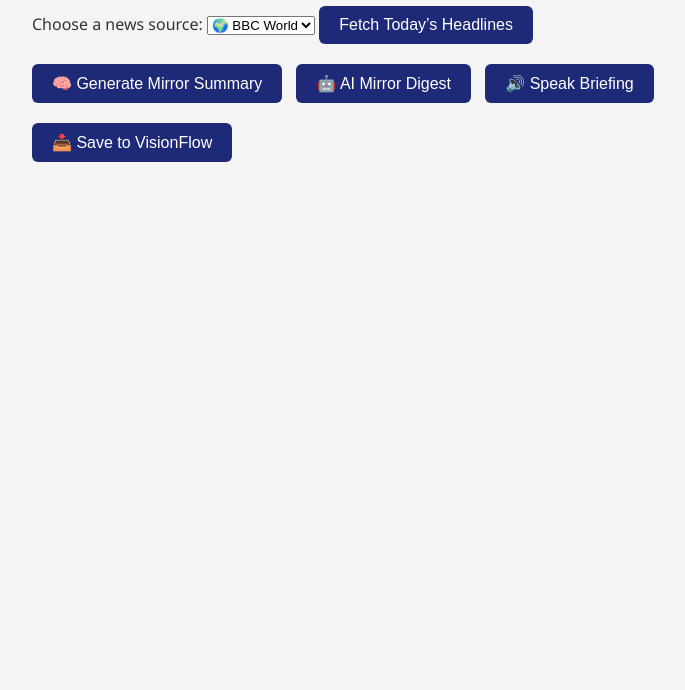
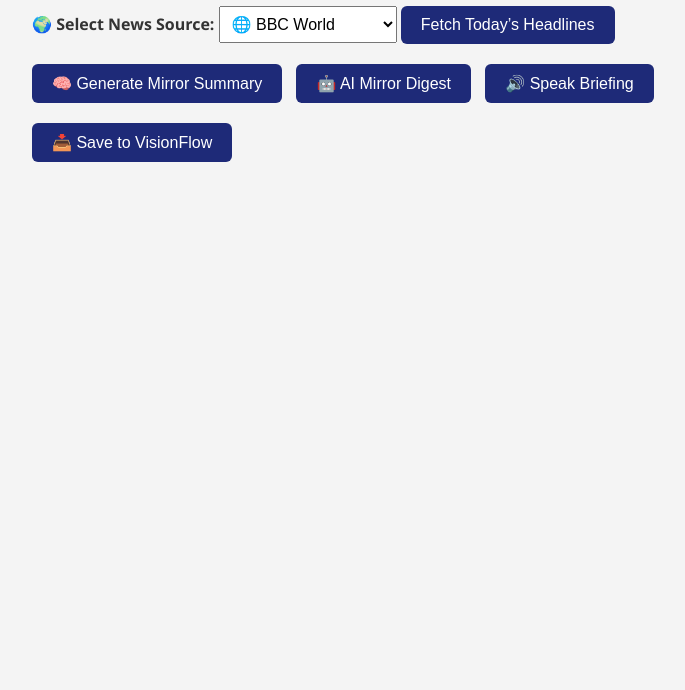
Before and after one commit to Healtime2025/mirror-intel-newstoday, a website: page index.html in a window 1280 px wide. Shown: the part 110-800 px from the top of the page, without its empty margins (208-893 px from the left). Drawn offline with Linux system fonts and the light colour scheme.

Commit message:
Update index.html

```diff
--- a/index.html
+++ b/index.html
@@ -50,12 +50,19 @@
 <h1>🧠 Mirror Intel – Daily News Briefing</h1>
 
 <!-- 🌍 Source Selector -->
-<label for="source-select">Choose a news source:</label>
-<select id="source-select">
-  <option value="bbc">🌍 BBC World</option>
-  <option value="cnn">📰 CNN</option>
-  <option value="reuters">🧾 Reuters</option>
+<label for="source-select"><strong>🌍 Select News Source:</strong></label>
+<select id="source-select" style="margin-bottom: 20px; padding: 8px; font-size: 16px;">
+  <option disabled>────────</option>
+  <option value="bbc">🌐 BBC World</option>
+  <option value="cnn">🌐 CNN</option>
+  <option value="reuters">🌐 Reuters</option>
   <option value="aljazeera">🌐 Al Jazeera</option>
+  <option value="news24">🇿🇦 News24</option>
+  <option value="enca">🇿🇦 eNCA</option>
+  <option value="iol">🇿🇦 IOL</option>
+  <option value="timeslive">🇿🇦 TimesLIVE</option>
+  <option value="maverick">🇿🇦 Daily Maverick</option>
+  <option value="mg">🇿🇦 Mail & Guardian</option>
 </select>
 
 <button onclick="fetchNews()">Fetch Today’s Headlines</button>
```
